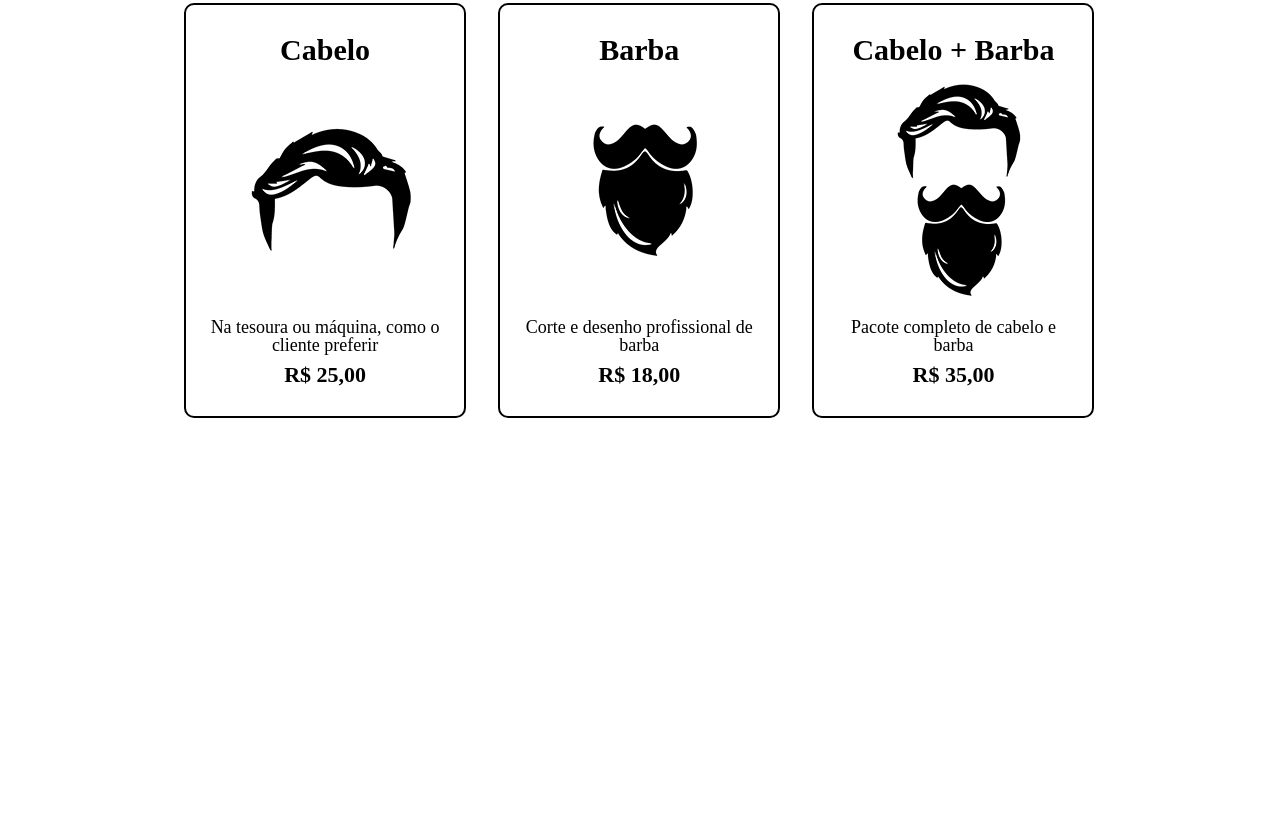
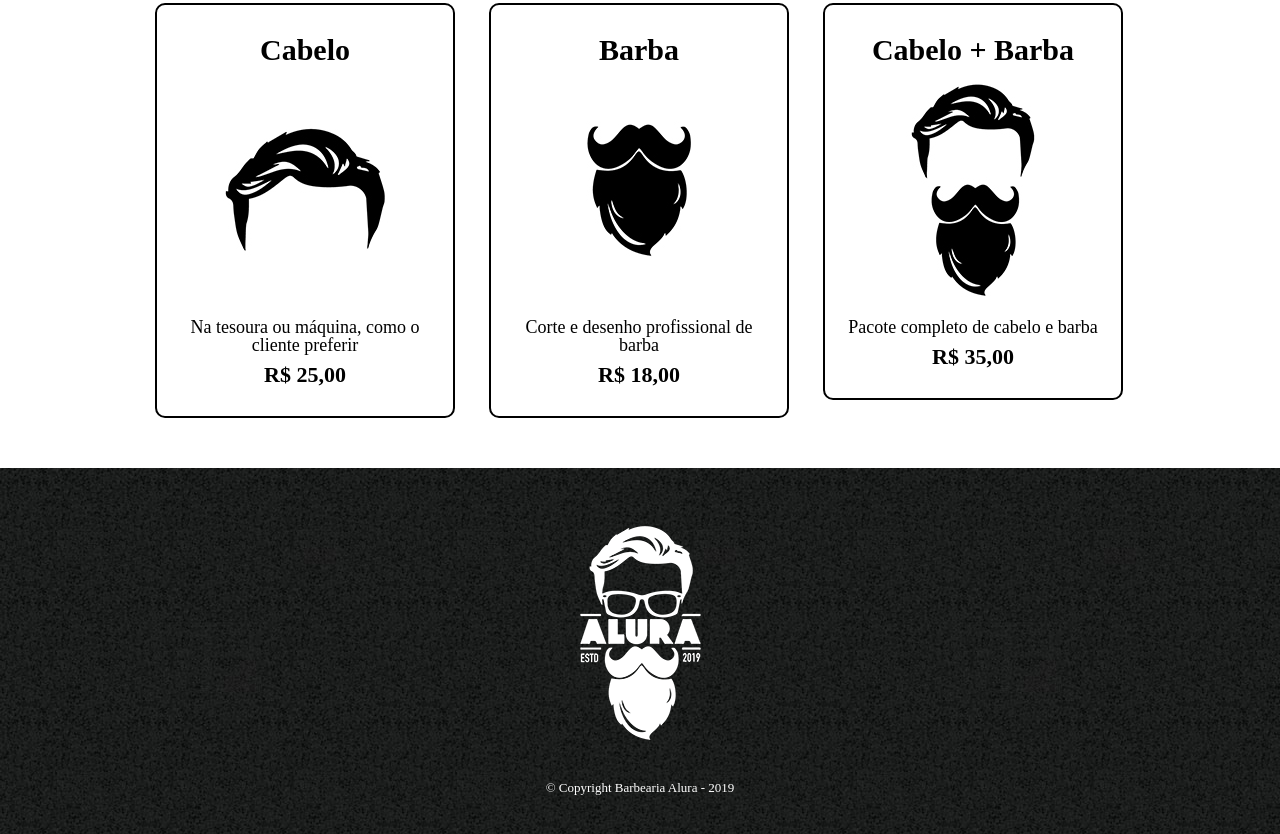
Before and after one commit to arthurgal/HTML-CSS-1, a plain HTML site: page produtos.html in a window 1280 px wide. Shown: the part 340-1174 px from the top of the page. Before the commit the page ends 808 px from the top, so only its background shows below. Drawn offline with Linux system fonts and the light colour scheme.

Commit message:
Coloquei o roda pé na pagina de produtos

```diff
--- a/produtos.css
+++ b/produtos.css
@@ -28,8 +28,13 @@ nav a {
 	text-decoration: none;
 }
 
+nav a:hover {
+	color: #C78C19;
+	text-decoration: underline;
+}
+
 .produtos {
-	width: 940px;
+	width: 1000px;
 	margin: 0 auto;
 	padding: 50px 0;
 }
@@ -46,6 +51,18 @@ nav a {
 	border-radius: 10px;
 }
 
+.produtos li:hover {
+	border-color: #C78C19;
+}
+
+.produtos li:active {
+	border-color: #088C19;
+}
+
+.produtos li:hover h2 {
+	font-size: 34px;
+}
+
 .produtos h2 {
 	font-size: 30px;
 	font-weight: bold;
@@ -60,3 +77,15 @@ nav a {
 	font-weight: bold;
 	margin-top: 10px;
 }
+
+footer {
+	text-align: center;
+	background: url("imagens/bg.jpg");
+	padding: 40px 0;
+}
+
+.copyright {
+	color: #FFFFFF;
+	font-size: 13px;
+	margin: 20px 0 0;
+}
--- a/produtos.html
+++ b/produtos.html
@@ -44,5 +44,10 @@
 				</li>
 			</ul>
 		</main>
+
+		<footer>
+			<img src="imagens/logo-branco.png">
+			<p class="copyright">&copy; Copyright Barbearia Alura - 2019</p>
+		</footer>
 	</body>
 </html>
```
